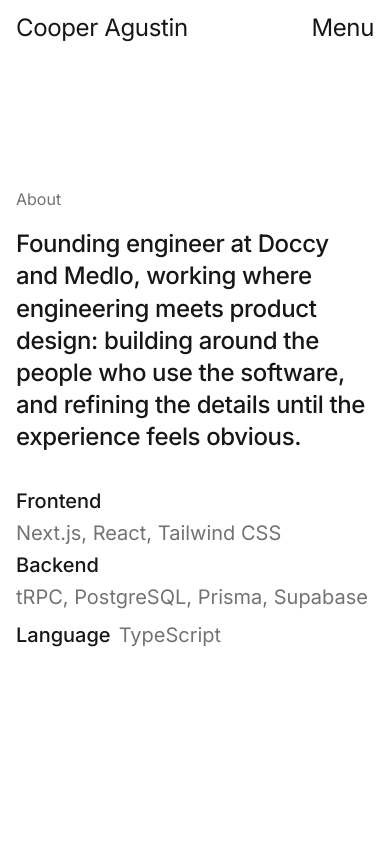
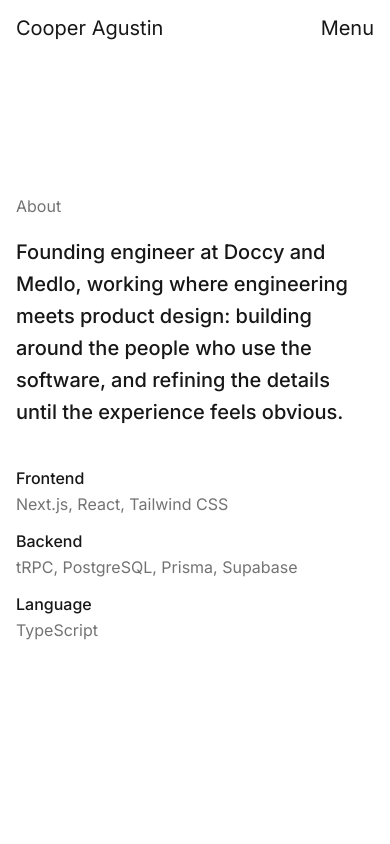
Before and after one commit to Spudgee/portfolio, a Next.js app: page / in a window 390 px wide. Shown: the top 844 px of the page. Built offline with nearby package versions, Linux system fonts and the light colour scheme.

Commit message:
Phones: rows put the role under the company with the year on the first line; summary and bar step down to 20px

```diff
--- a/components/row-list.tsx
+++ b/components/row-list.tsx
@@ -12,21 +12,22 @@ export type Row = {
 };
 
 const ROW_CLASS =
-	"group flex min-h-11 items-center justify-between gap-4 md:min-h-[2.375rem]";
+	"group flex min-h-11 items-start justify-between gap-4 py-1.5 md:min-h-[2.375rem] md:items-center md:py-0";
 
 /**
- * The one row style for every list on the site, after Brian Lovin's work list: 38px rows (44px on
- * phones, for thumbs), the primary in medium ink with the secondary in grey beside it, and the aside
- * in grey on the right, in Inter like everything else. A linked row is a link across its whole width.
+ * The one row style for every list on the site, after Brian Lovin's work list: the primary in medium
+ * ink with the secondary in grey beside it, and the aside in grey on the right. On phones the
+ * secondary drops under the primary and the aside sits on the first line, so nothing wraps mid-row;
+ * from md up it is one 38px line at the row size. A linked row is a link across its whole width.
  */
 export function RowList({ rows }: { rows: readonly Row[] }) {
 	return (
-		<ul className="text-row">
+		<ul className="text-body md:text-row">
 			{rows.map((row) => {
 				const content = (
 					<>
-						<span className="flex min-w-0 flex-wrap items-baseline gap-x-2">
-							<span className="-mx-1 px-1 font-medium transition-colors duration-150 ease-out group-hover:bg-ink group-hover:text-paper group-focus-visible:bg-ink group-focus-visible:text-paper motion-reduce:transition-none">
+						<span className="flex min-w-0 flex-col md:flex-row md:items-baseline md:gap-x-2">
+							<span className="-mx-1 self-start px-1 font-medium transition-colors duration-150 ease-out group-hover:bg-ink group-hover:text-paper group-focus-visible:bg-ink group-focus-visible:text-paper motion-reduce:transition-none">
 								{row.primary}
 							</span>
 							{row.secondary && (
--- a/components/site-nav.tsx
+++ b/components/site-nav.tsx
@@ -36,7 +36,7 @@ export function SiteNav() {
 
 	return (
 		<header className="fixed inset-x-0 top-0 z-10 bg-paper">
-			<div className="flex h-14 items-center justify-between gap-4 px-4 text-lead md:h-16 md:px-8">
+			<div className="flex h-14 items-center justify-between gap-4 px-4 text-row md:h-16 md:px-8 md:text-lead">
 				<HighlightLink href="/#about">{PERSON.name}</HighlightLink>
 
 				<div className="hidden items-center gap-6 md:flex">
@@ -79,7 +79,7 @@ export function SiteNav() {
 				className="fixed inset-0 m-0 h-dvh max-h-none w-full max-w-none translate-x-full bg-paper text-ink transition-[translate,display,overlay] transition-discrete duration-300 ease-out backdrop:bg-transparent open:translate-x-0 motion-reduce:transition-none starting:open:translate-x-full md:hidden"
 			>
 				<div className="flex h-full flex-col px-4">
-					<div className="flex h-14 shrink-0 items-center justify-between text-lead">
+					<div className="flex h-14 shrink-0 items-center justify-between text-row">
 						<HighlightLink href="/#about" onClick={handleMenuClose}>
 							{PERSON.name}
 						</HighlightLink>
--- a/components/snap-section.tsx
+++ b/components/snap-section.tsx
@@ -2,9 +2,9 @@ import type { Section } from "@/content/site";
 
 /**
  * One screen of the home page's vertical carousel, laid out like a section of Brian Lovin's about
- * page: a small grey label, the summary statement at lead size where the section has one (only the
- * first does), then its rows or buttons, in a 40rem column centred on the screen both ways. The
- * fixed bar floats over the top padding.
+ * page: a small grey label, the summary statement where the section has one (only the first does;
+ * row size on phones, lead size from md), then its rows or buttons, in a 40rem column centred on
+ * the screen both ways. The fixed bar floats over the top padding.
  */
 export function SnapSection({
 	section,
@@ -24,7 +24,7 @@ export function SnapSection({
 					{section.label}
 				</h2>
 				{"statement" in section && (
-					<p className="mt-4 text-lead font-medium text-pretty">
+					<p className="mt-4 text-row font-medium text-pretty md:text-lead">
 						{section.statement}
 					</p>
 				)}
```
